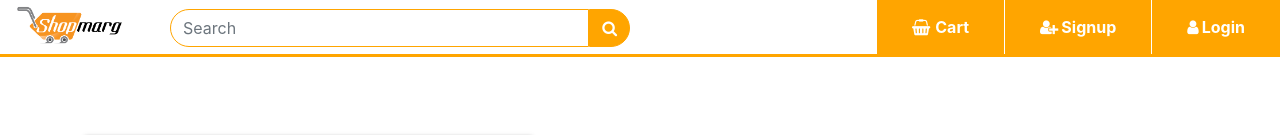
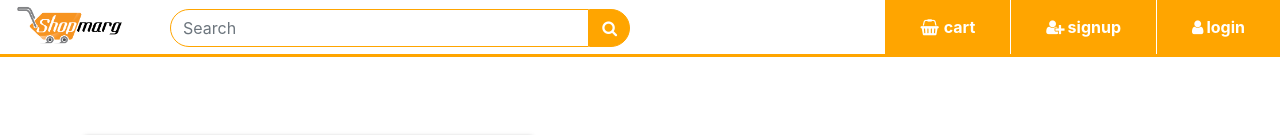
Before and after one commit to ManulGupta/shop, a plain HTML site: page product.html in a window 1280 px wide. Shown: the top 135 px of the page. Drawn offline with nearby package versions, Linux system fonts and the light colour scheme.

Commit message:
Update product.html

```diff
--- a/product.html
+++ b/product.html
@@ -23,9 +23,9 @@
 		</div>
 		<div class="menu-bar">
 			<ul>
-				<li><a href="#"><i class="fa fa-shopping-basket"></i>Cart</a></li>
-				<li><a href="#"><i class="fa fa-user-plus"></i>Signup</a></li>
-				<li><a href="#"><i class="fa fa-user"></i>Login</a></li>
+				<li><a href="#"><i class="fa fa-shopping-basket"></i>cart</a></li>
+				<li><a href="#"><i class="fa fa-user-plus"></i>signup</a></li>
+				<li><a href="#"><i class="fa fa-user"></i>login</a></li>
 			</ul>
 		</div>
 	</div>
```
